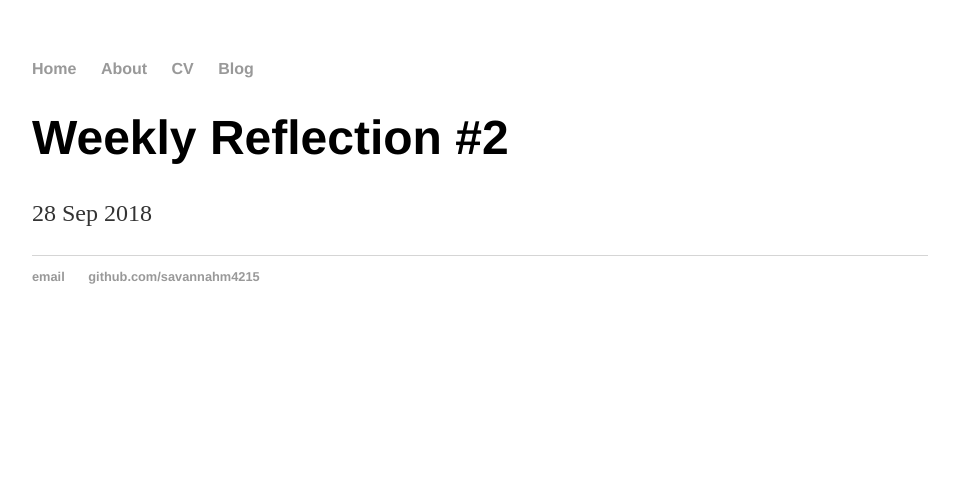
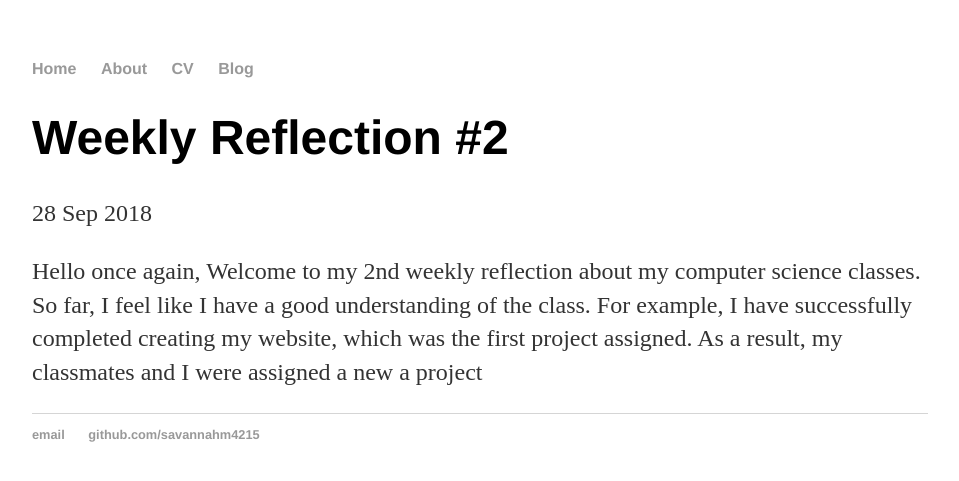
Before and after one commit to savannahm4215/savannahm4215.github.io, a Jekyll site: the page built from _posts/2018-09-28-weekly-reflection-02.md, in a window 1280 px wide. Shown: the top 481 px of the page, without its empty margins (160-1119 px from the left). Built offline with Jekyll 4.4.1, drawn with Linux system fonts in a browser that asks for light colours.

Commit message:
Update 2018-09-28-weekly-reflection-02.md

```diff
--- a/_posts/2018-09-28-weekly-reflection-02.md
+++ b/_posts/2018-09-28-weekly-reflection-02.md
@@ -3,3 +3,5 @@ layout: post
 title: "Weekly Reflection #2"
 date: 2018-09-28
 ---
+
+<p>Hello once again, Welcome to my 2nd weekly reflection about my computer science classes. So far, I feel like I have a good understanding of the class. For example, I have successfully completed creating my website, which was the first project assigned. As a result, my classmates and I were assigned a new a project</p>
```
